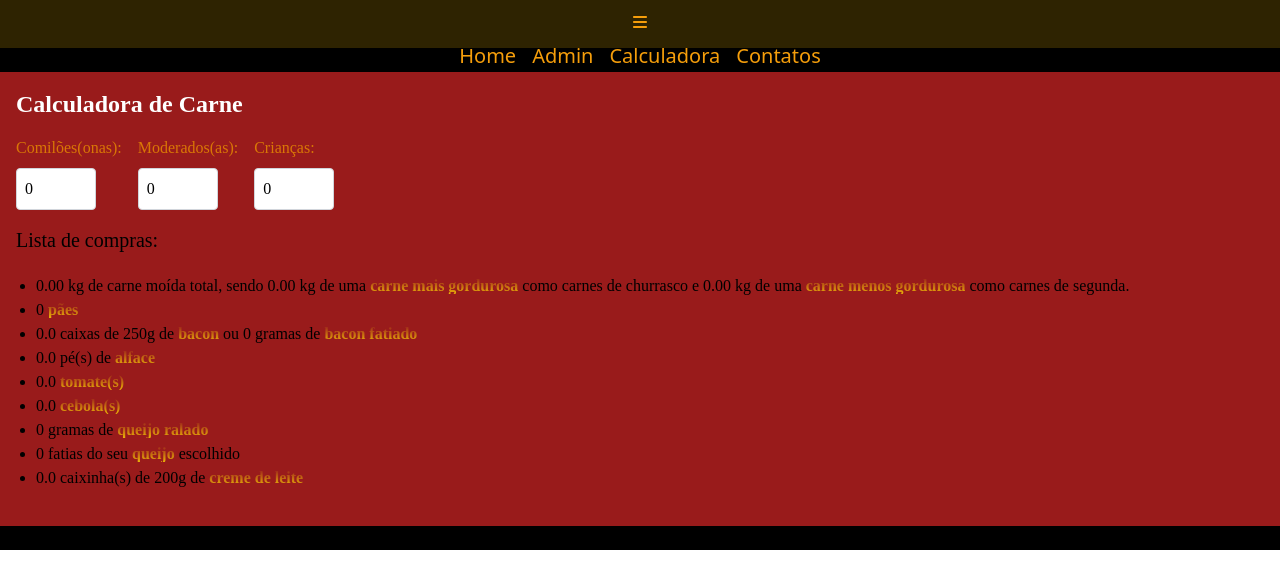
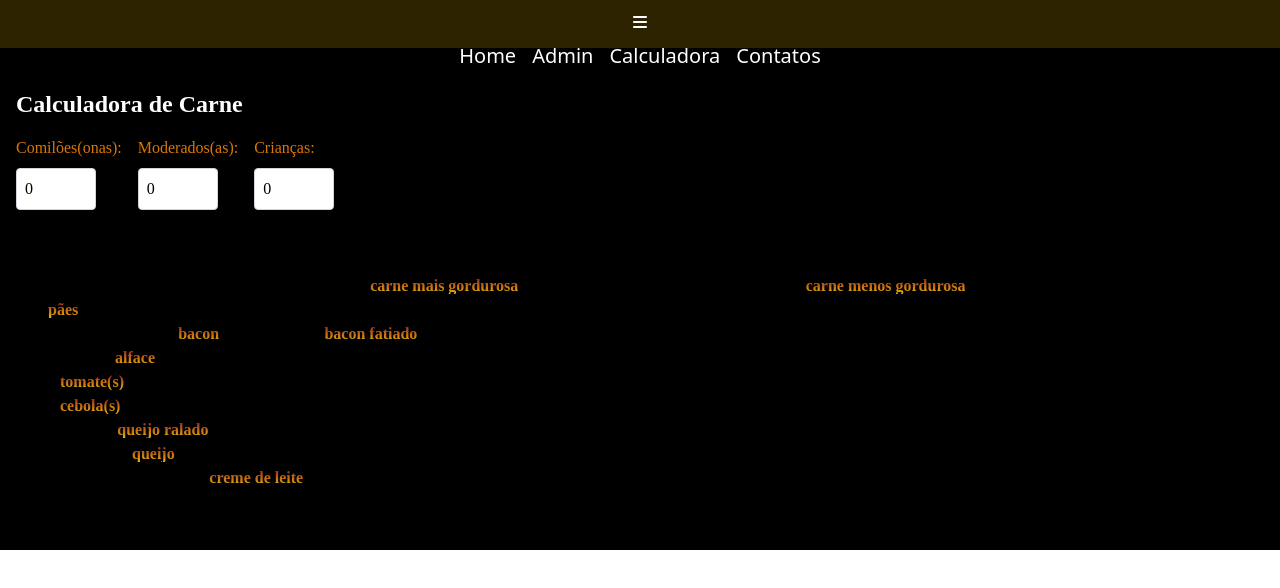
Before and after one commit to zitchu/CalculaBurger, a React (Create React App) app: page /Admin in a window 1280 px wide. Shown: the top 588 px of the page. Built offline with nearby package versions, Linux system fonts and the light colour scheme.

Commit message:
cores e cores

```diff
--- a/src/components/Sidebar/Sidebar.tsx
+++ b/src/components/Sidebar/Sidebar.tsx
@@ -10,12 +10,12 @@ const Sidebar = () => {
         <div>
 
         <nav className={`${open ? "h-20" : "h-12"} 'transition duration-300 w-full items-center text-yellow-500 font-sans flex flex-col navbar p-2 z-9999'`}>
-            <button className={`rounded hover:bg-transparent ${open && "rotate-180 "} hover:text-red-800 duration-500`} onClick={() => setOpen(!open)}><FontAwesomeIcon  icon={faBars} /></button>
+            <button className={`rounded hover:bg-transparent ${open && "rotate-180 "} text-white hover:text-red-800 duration-500`} onClick={() => setOpen(!open)}><FontAwesomeIcon  icon={faBars} /></button>
                 <div className={`text-xl  ${!open && "scale-0"}  rounded-lg px-2 transition-all duration-300`}>
-                    <button className='text-xl hover:bg-yellow-600 hover:text-white rounded-lg p-2 transition-all duration-300'><Link to='/'>Home</Link></button>
-                    <button className='text-xl hover:bg-yellow-600 hover:text-white rounded-lg p-2 transition-all duration-300'><Link to='/admin'>Admin</Link></button>
-                    <button className='text-xl hover:bg-yellow-600 hover:text-white rounded-lg p-2 transition-all duration-300'><Link to='/calculadora'>Calculadora</Link></button>
-                    <button className='text-xl hover:bg-yellow-600 hover:text-white rounded-lg p-2 transition-all duration-300'><Link to='/Contatos/:id'>Contatos</Link></button>
+                    <button className='text-xl text-white hover:bg-yellow-600 hover:text-white rounded-lg p-2 transition-all duration-300'><Link to='/'>Home</Link></button>
+                    <button className='text-xl text-white hover:bg-yellow-600 hover:text-white rounded-lg p-2 transition-all duration-300'><Link to='/admin'>Admin</Link></button>
+                    <button className='text-xl text-white hover:bg-yellow-600 hover:text-white rounded-lg p-2 transition-all duration-300'><Link to='/calculadora'>Calculadora</Link></button>
+                    <button className='text-xl text-white hover:bg-yellow-600 hover:text-white rounded-lg p-2 transition-all duration-300'><Link to='/Contatos/:id'>Contatos</Link></button>
                 </div>
         </nav>
         </div>
--- a/src/css/custom.css
+++ b/src/css/custom.css
@@ -236,6 +236,19 @@ body {
     -webkit-text-fill-color: transparent;
 }
 
+.bg-gradient {
+    background: #FFFFFF;
+    background: linear-gradient(to bottom, #991b1b, #EAB308 );
+    -webkit-background-clip: padding-box;
+    -webkit-text-fill-color: transparent;
+}
+.bg-gradient2 {
+    background: #FFFFFF;
+    background: linear-gradient(to top, #991b1b, #EAB308 );
+    -webkit-background-clip: padding-box;
+    -webkit-text-fill-color: transparent;
+}
+
 .navbar {
     background-color: #e7b00833;
     padding: 10px;
--- a/src/pages/Calc.tsx
+++ b/src/pages/Calc.tsx
@@ -48,7 +48,7 @@ function Calc() {
     };
     };
     return (
-    <div className="p-4 bg-red-800">
+    <div className="p-4">
     <h1 className="text-2xl font-bold mb-4 text-white">Calculadora de Carne</h1>
         <div className='flex justify-left gap-4 items-center'>
             <div className="mb-4 text-yellow-600">
@@ -58,6 +58,7 @@ function Calc() {
                 value={comiloes}
                 onChange={(e) => setComiloes(parseInt(e.target.value, 10))}
                 className="w-20 text-black p-2 border border-gray-300 rounded"
+                min={0}
                 />
             </div>
             <div className="mb-4 text-yellow-600">
@@ -67,6 +68,7 @@ function Calc() {
                 value={moderados}
                 onChange={(e) => setModerados(parseInt(e.target.value, 10))}
                 className="w-20 text-black p-2 border border-gray-300 rounded"
+                min={0}
                 />
             </div>
             <div className="mb-4 text-yellow-600">
@@ -76,6 +78,7 @@ function Calc() {
                 value={criancas}
                 onChange={(e) => setCriancas(parseInt(e.target.value, 10))}
                 className="w-20 text-black p-2 border border-gray-300 rounded"
+                min={0}
                 />
             </div>
         </div>
--- a/src/pages/Calculadora.tsx
+++ b/src/pages/Calculadora.tsx
@@ -10,6 +10,15 @@ export default function Calculadora() {
         <div className='text-black text-xl min-h-full'>
             <Parallax className='bg-red-800 animation' pages={2} style={{ top: '0', left: '0' }}>
                 <ParallaxLayer className='z-9999 fixed' offset={0} speed={1}> <div> <Sidebar /></div> </ParallaxLayer>
+                <ParallaxLayer className="bg-gradient2" offset={0} speed={3}>
+                    <motion.div
+                    className="text-gradient font-sans contentando text-bold text-8xl"
+                    animate={{ y: move ? 1200 : 200 }}
+                    transition={{ type: "spring", stiffness: 50 }}
+                    >
+                        Role para baixo
+                    </motion.div>
+                </ParallaxLayer>
                 <ParallaxLayer offset={0} speed={0.8} >
                     <motion.div animate={{ y: move ? 0 : 50}} transition={{ type:"tween", duration: 4}}>
                     <div className="burger_layer parallax" id='burg8'></div>
@@ -23,7 +32,7 @@ export default function Calculadora() {
                 <motion.div animate={{ y: move ? 0 : 50}} transition={{ type:"tween", duration: 3}}><div className="burger_layer parallax" id='burg6'></div></motion.div>
                 </ParallaxLayer>
                 <ParallaxLayer offset={0} speed={3}>
-                    <motion.div className='text-gradient font-sans contentando text-bold text-8xl' animate={{ y: move ? 600 : -500}} transition={{ type:"tween", duration: 3}}>
+                    <motion.div className='text-red-800 font-sans contentando text-bold text-8xl' animate={{ y: move ? 600 : -500}} transition={{ type:"tween", duration: 3}}>
                     Calculadora
                     </motion.div>
                 </ParallaxLayer>
@@ -42,24 +51,18 @@ export default function Calculadora() {
                 <ParallaxLayer offset={0} speed={0.1}>
                     <motion.div animate={{ y: move ? 0 : 50}} transition={{ type:"tween", duration: 0.5}}><div className="burger_layer parallax" id='burg1'></div></motion.div>
                 </ParallaxLayer>
-                <ParallaxLayer offset={0} speed={3}>
+
+                <ParallaxLayer offset={0} speed={0}>
                     <motion.div
-                    className="text-gradient font-sans contentando text-bold text-8xl"
-                    animate={{ y: move ? 1200 : 200 }}
-                    transition={{ type: "spring", stiffness: 50 }}
-                    >
-                        Role para baixo
-                    </motion.div>
-                    <motion.div
-                    className="text-gradient font-sans contentando text-bold text-8xl"
-                    animate={{ y: move ? 1200 : 40 }}
+                    className="text-gradient bg-yellow-600 font-sans contentando text-bold text-8xl"
+                    animate={{ y: move ? 0 : 180 }}
                     transition={{ ease: [0.17, 0.67, 0.83, 0.67], duration: 1 , repeat: Infinity}}
                     >
                         🢃
                     </motion.div>
                 </ParallaxLayer>
                 <ParallaxLayer offset={1} speed={2}>
-                    <div className=' -mt-20 text-white'> <Calc /></div>
+                    <div className=' -mt-20 text-white h-full bg-gradient'> <Calc /></div>
                 </ParallaxLayer>
             </Parallax>
 
```
